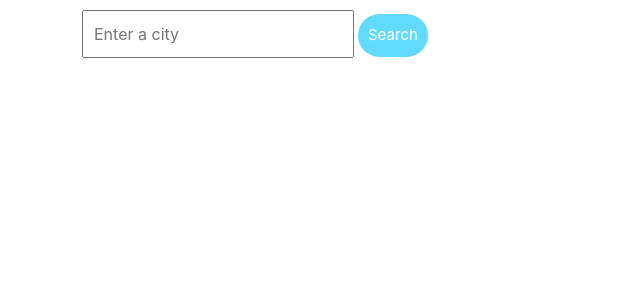
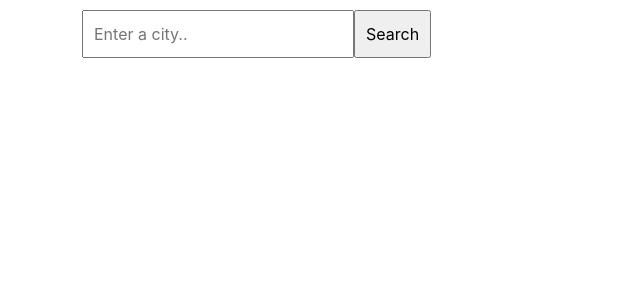
Before and after one commit to mercyogalo/React-pract, a React (Create React App) app in the folder weather-project/my-app/: page / in a window 1280 px wide. Shown: the top 300 px of the page, without its empty margins (0-640 px from the left). Built offline with nearby package versions, Linux system fonts and the light colour scheme.

Commit message:
updated the form search bar

```diff
--- a/weather-project/my-app/src/App.css
+++ b/weather-project/my-app/src/App.css
@@ -1,3 +1,8 @@
+:root{
+  --secondary-color:#885df1;
+}
+
+
 .App {
   text-align: center;
 }
--- a/weather-project/my-app/src/App.js
+++ b/weather-project/my-app/src/App.js
@@ -39,11 +39,21 @@ function displayTemperature(response){
 
 
   let form=(
-    <form className="form" onSubmit={handleForm}>
-    <input type="text" placeholder="Enter a city" onChange={handleCity}/>
-    <input type="submit"  value="Search" className="submit-btn"/>
-  </form>
+<header>
+<form className="form" onSubmit={handleForm}>
+  <input
+    type="text"
+    placeholder="Enter a city.."
+    className="search-input"
+    onChange={handleCity}
+  />
+  <input type="submit" value="Search" className="search-button" />
+</form>
+</header>
+
   )
+
+
  if (loader) {
   return (
     <div className="container">
@@ -60,7 +70,7 @@ function displayTemperature(response){
             <li>Wind Speed: {wind} m/s</li>
             <li>Description: {description}</li>
 
-          </ul>
+        </ul>
 
    </div>
 
```
